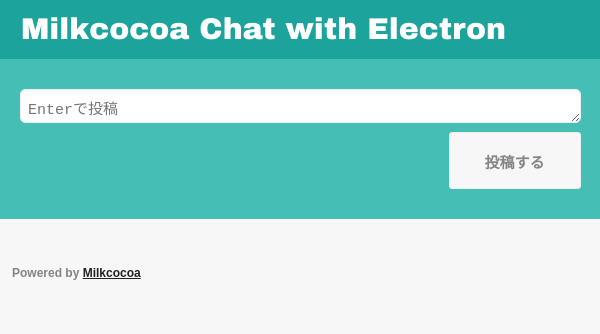
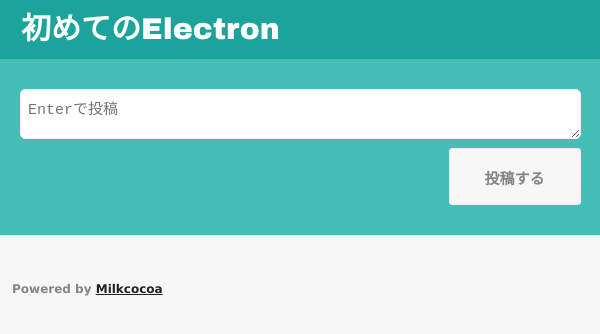
Before and after one commit to daiki21/electron-milkcocoa, an Electron app: page index.html in a window 600 px wide. Drawn offline with Linux system fonts and the light colour scheme; no server answers.

Commit message:
change-account

```diff
--- a/index.html
+++ b/index.html
@@ -3,7 +3,7 @@
 <head>
   <meta charset="utf-8">
   <meta http-equiv="X-UA-Compatible" content="IE=edge">
-  <title>Milkcocoa Chat with Electron</title>
+  <title>初めてのElectron</title>
   <link rel="stylesheet" href="style.css" type="text/css" />
   <script src="main.js"></script>
   <script src="https://cdn.mlkcca.com/v2.0.0/milkcocoa.js"></script>
@@ -11,7 +11,7 @@
 
 <body>
   <div class="header">
-    <h1 class="logo">Milkcocoa Chat with Electron</h1>
+    <h1 class="logo">初めてのElectron</h1>
   </div>
 
   <div class="container">
--- a/style.css
+++ b/style.css
@@ -4,7 +4,7 @@ html {
 }
 
 body {
-  font-family:"游ゴシック",YuGothic,"ヒラギノ角ゴ ProN W3","Hiragino Kaku Gothic ProN","メイリオ",Meiryo,Arial,sans-serif;
+  font-family: Verdana, sans-serif;
   font-size:15px;
   background:#f7f7f7;
   min-width:320px;
@@ -86,7 +86,7 @@ textarea {
   width: 100%;
   border:1px solid #EDEDED;
   border-radius:5px;
-  height:34px;
+  height:50px;
   resize:vertical;
   color:#3a342e;
   padding:.5em;
```
